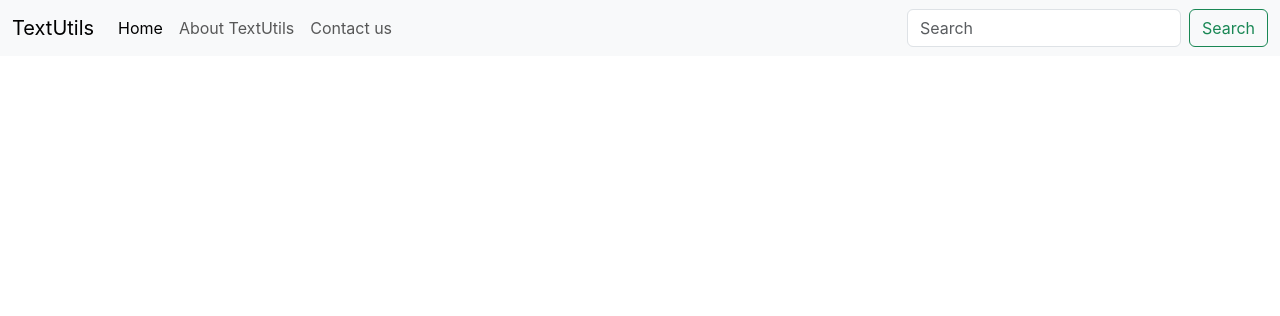
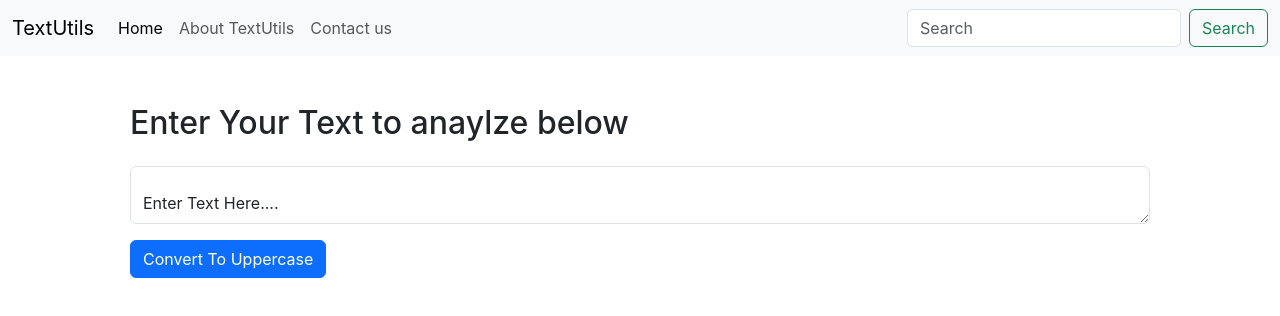
Before and after one commit to patelarchi/Reactjs, a React (Create React App) app: page / in a window 1280 px wide. Shown: the top 316 px of the page. Built offline with nearby package versions, Linux system fonts and the light colour scheme.

Commit message:
video-7 -- 19:00

```diff
--- a/src/App.js
+++ b/src/App.js
@@ -1,11 +1,13 @@
 import './App.css';
 import Navbar from './components/Navbar';
+import TextForm from './components/TextForm';
 
 
 function App() {
   return (
     <>
       <Navbar title="TextUtils" aboutText="About TextUtils"/>
+      <TextForm heading="Enter Your Text to anaylze below"/>
     </>
   );
 }
--- a/src/components/Navbar.js
+++ b/src/components/Navbar.js
@@ -32,10 +32,10 @@
   )
 }
 
-//for validation
+// For validation
 Navbar.propTypes = {
-    title: PropTypes.string.isRequired,
-    aboutText: PropTypes.string
+  title: PropTypes.string.isRequired,
+  aboutText: PropTypes.string
 }
 
 //for default values
--- /dev/null
+++ b/src/components/TextForm.js
@@ -0,0 +1,29 @@
+import React , {useState} from 'react';
+
+
+
+
+export default function TextForm(props) {
+  const handleUpClick = () =>{
+    console.log('up click');
+    setText('nbwdefhehbeh');
+  }
+  const handleOnClick = (event) =>{
+    console.log('on click');
+    setText(event.target.value);
+  }
+const [text, setText] = useState('Enter Text Here....');
+
+  return (
+    <div className="container">
+
+    <div className="form-floating m-5">
+    <h2 className='pb-3'>{props.heading}</h2>
+  <textarea className="form-control" onClick={handleOnClick} id="myBox" rows='8' value={text}></textarea>
+
+  <button className="btn btn-primary mt-3" onClick={handleUpClick}>Convert To Uppercase</button>
+</div>
+
+</div>
+  )
+}
```
